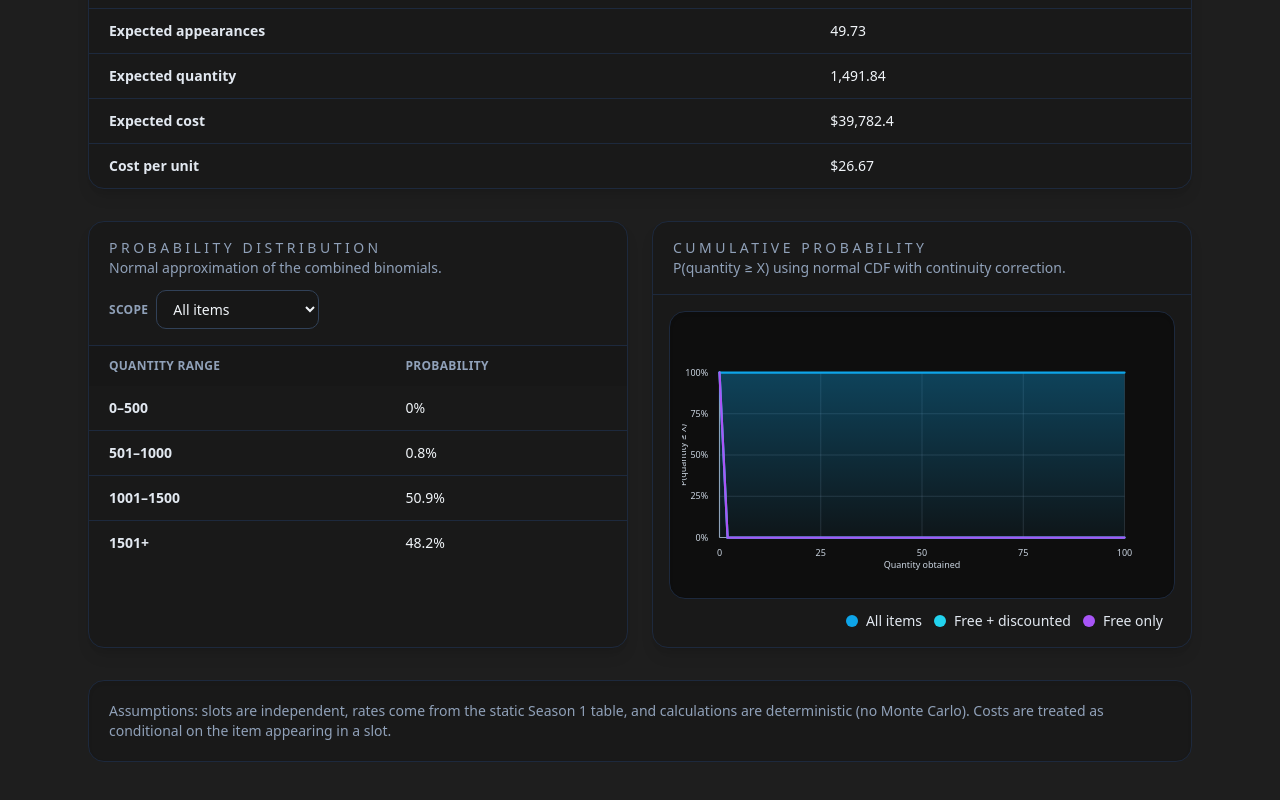
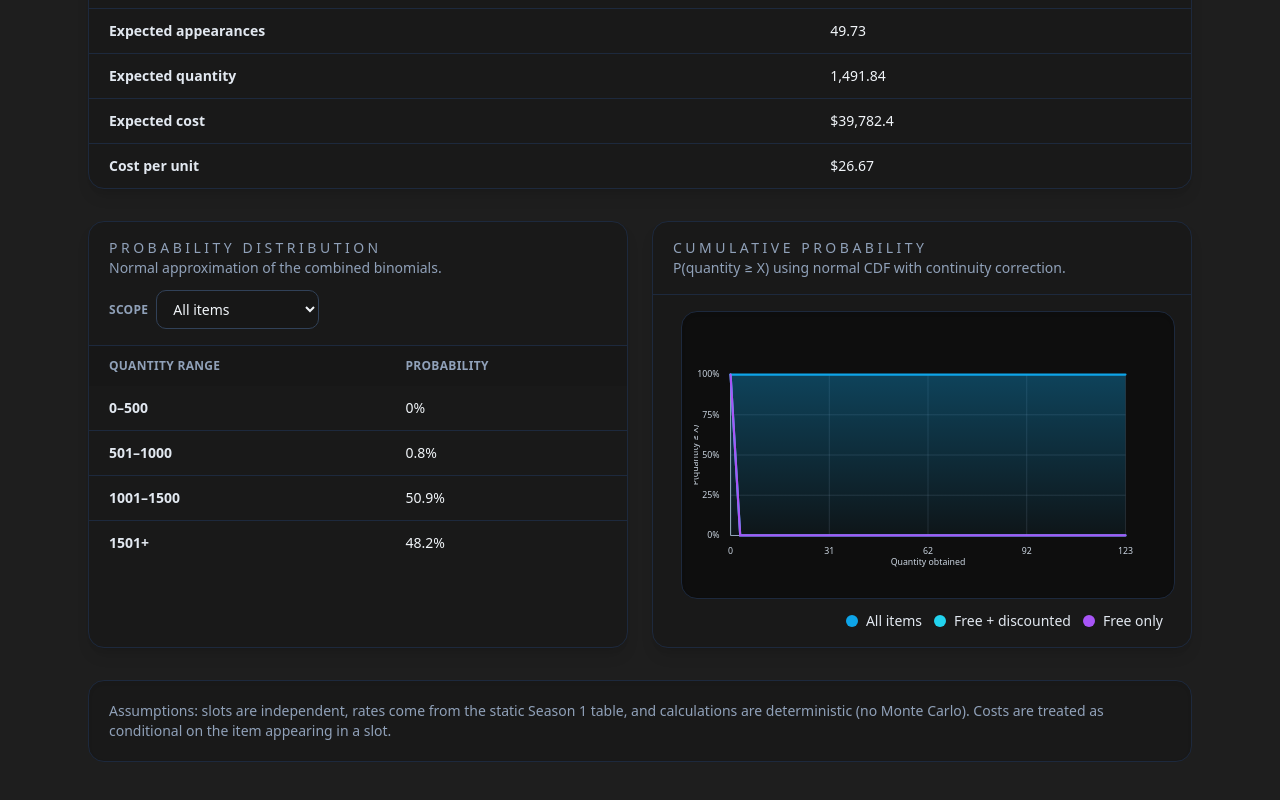
Before and after one commit to dhart1120/lw-radial-planner, a React (Vite) app: page /bm-forecaster in a window 1280 px wide. Shown: the part 1344-2144 px from the top of the page. Built offline with nearby package versions, Linux system fonts and the light colour scheme.

Commit message:
Increase chart range margin and adjust legend layout

```diff
--- a/src/features/black-market-forcaster/BlackMarketForecasterPage.tsx
+++ b/src/features/black-market-forcaster/BlackMarketForecasterPage.tsx
@@ -168,7 +168,7 @@ function ProbabilityChart({ all, cheap, free }: ProbabilityChartProps) {
   const handleMouseLeave = () => setHoverQuantity(null);
 
   return (
-    <div className="space-y-3">
+    <div className="space-y-3 pl-3">
       <svg viewBox={`0 0 ${width} ${height}`} className="h-72 w-full rounded-2xl border border-slate-800 bg-neutral-950/70 p-3 shadow-inner">
         <defs>
           <linearGradient id="probabilityGradient" x1="0" x2="0" y1="0" y2="1">
--- a/src/features/black-market-forcaster/math.ts
+++ b/src/features/black-market-forcaster/math.ts
@@ -181,7 +181,10 @@ function buildProbabilityBuckets(
 
 function buildChartPoints(mean: number, sigma: number, target?: number): Array<{ quantity: number; probability: number }> {
   const unclampedMax = Math.max(mean + 3 * sigma, 30);
-  const maxQuantity = target !== undefined ? Math.max(0, target + 1) : unclampedMax;
+  const maxQuantity =
+    target !== undefined
+      ? Math.max(0, target + Math.max(1, target * 0.25))
+      : unclampedMax;
   const safeMax = Number.isFinite(maxQuantity) ? maxQuantity : mean;
   const step = Math.max(1, Math.round(safeMax / 50));
 
```
